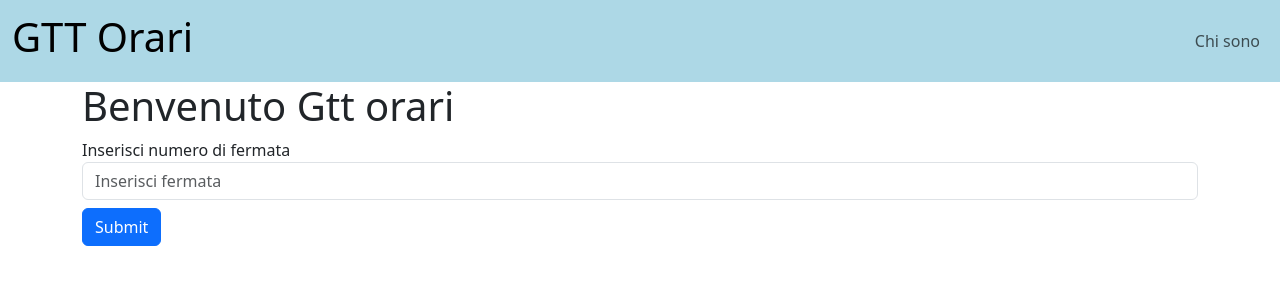
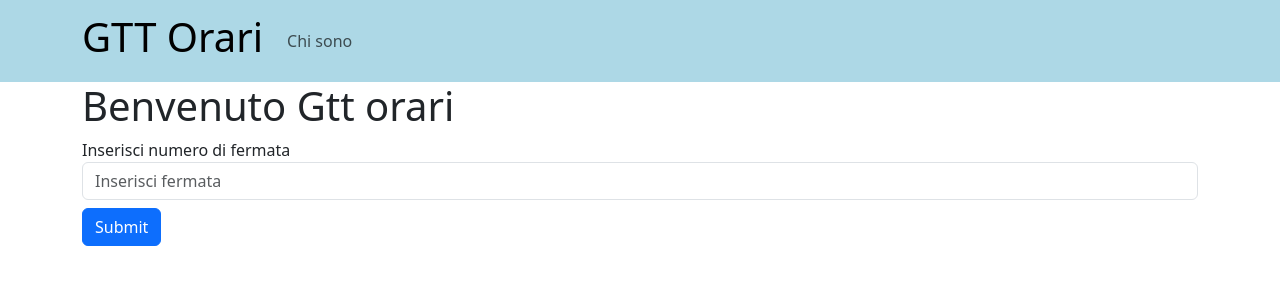
Before and after one commit to Antonino545/Torino_Bus_Orari, a Flask app: page / in a window 1280 px wide. Shown: the top 300 px of the page. Run offline with Flask 3, Linux system fonts and the light colour scheme.

Commit message:
micro fix

```diff
--- a/templates/index.html
+++ b/templates/index.html
@@ -1,6 +1,7 @@
 <!DOCTYPE html>
 <html lang="en">
 <head>
+    <meta name="viewport" content="width=device-width, initial-scale=1">
     <link href="https://cdn.jsdelivr.net/npm/bootstrap@5.3.1/dist/css/bootstrap.min.css" rel="stylesheet">
     <script src="https://cdn.jsdelivr.net/npm/bootstrap@5.3.1/dist/js/bootstrap.bundle.min.js"></script>
     <link rel="stylesheet" type="text/css" href="{{ url_for('static', filename='index.css') }}">
@@ -10,14 +11,19 @@
     <title>GTT Orari</title>
 </head>
 <body onload="init()">
-<nav class="navbar navbar-expand-sm  ">
-    <div class="container-fluid">
+<nav class="navbar navbar-expand-md">
+    <div class="container">
         <a class="navbar-brand" href="/"><p class="h1">GTT Orari</p> </a>
+        <button class="navbar-toggler" type="button" data-bs-toggle="collapse" data-bs-target="#navbarNav">
+            <span class="navbar-toggler-icon"></span>
+        </button>
+        <div class="collapse navbar-collapse" id="navbarNav">
             <ul class="navbar-nav">
                 <li class="nav-item">
                     <a class="nav-link" href="/chi_sono">Chi sono</a>
                 </li>
             </ul>
+        </div>
     </div>
 </nav>
 <div class="container">
@@ -30,9 +36,7 @@
             </div>
             <button type="submit" class="btn btn-primary mt-2">Submit</button>
         </form>
-
     </div>
-
 </div>
 </body>
 </html>
```
Lines whose indentation alone changed are shown as unchanged.
